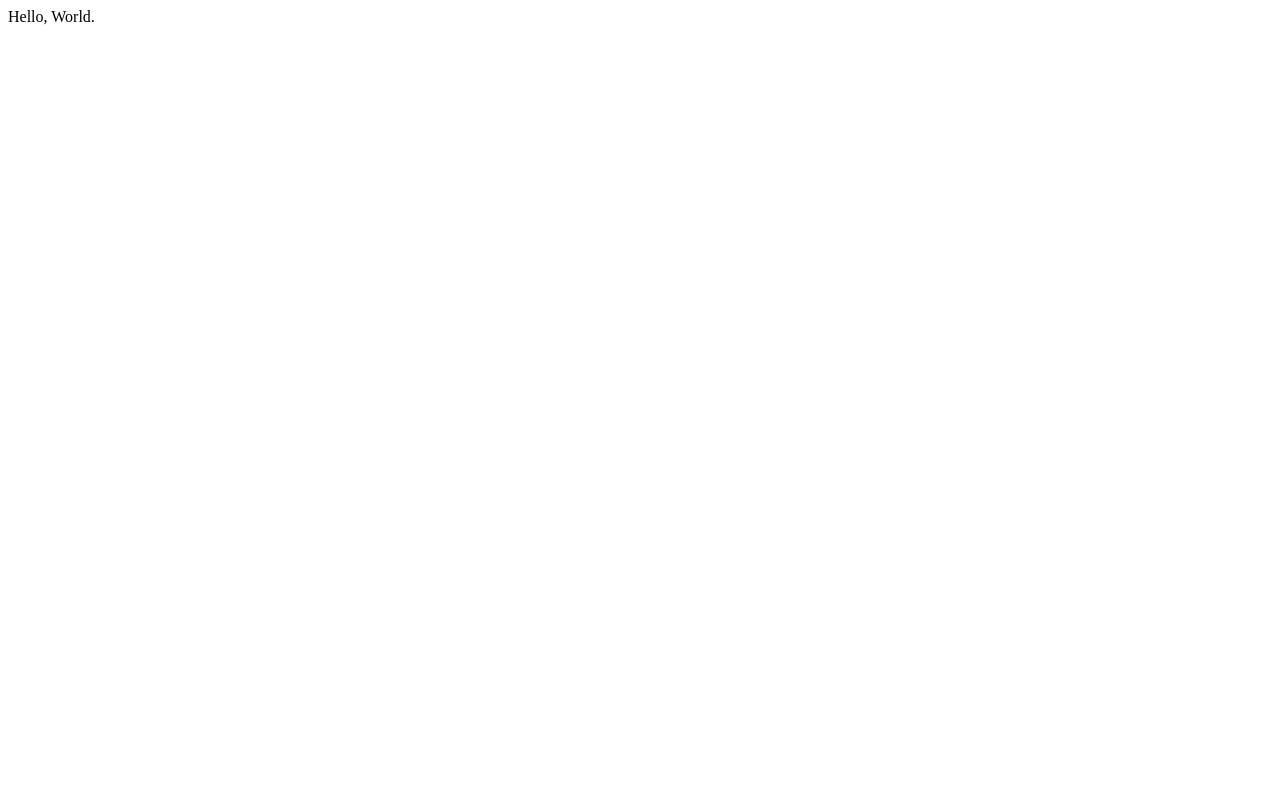
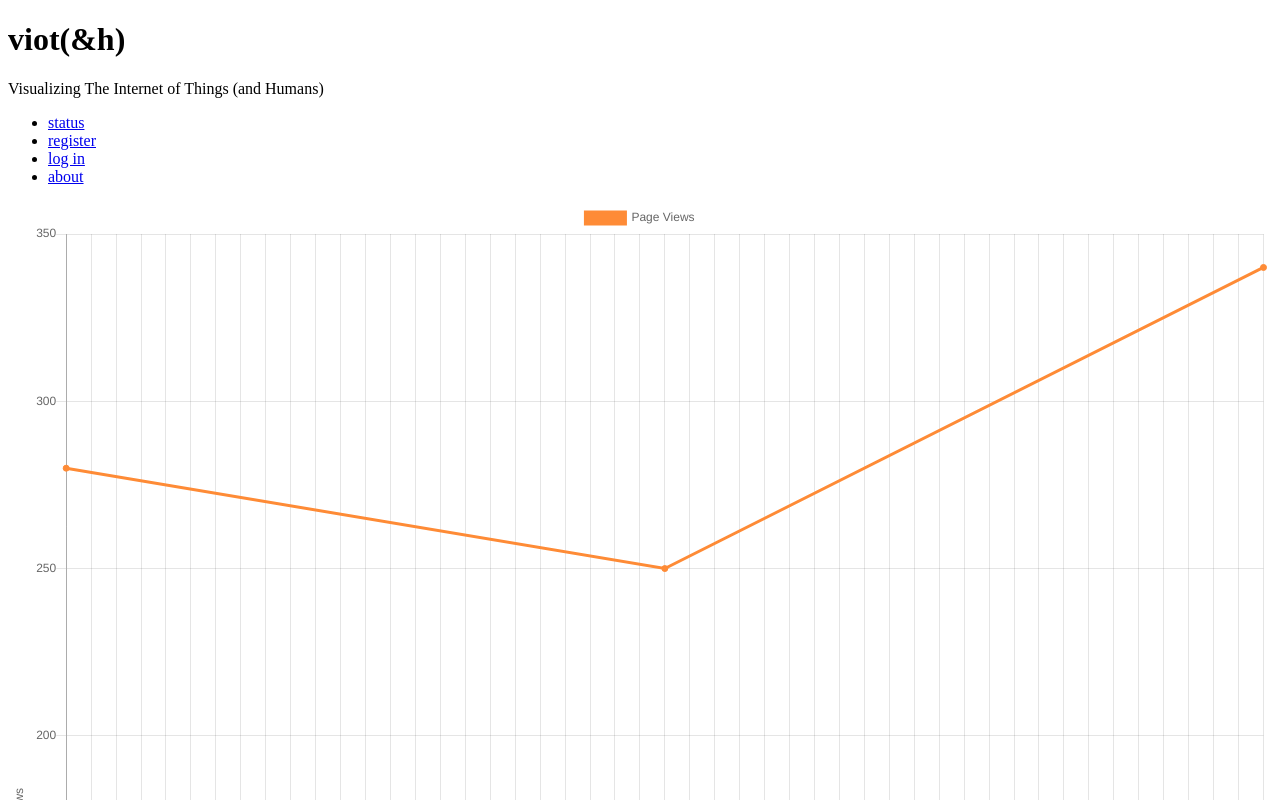
Before and after one commit to pocketcalculator/vioth, a website: page public/index.html in a window 1280 px wide. Shown: the top 800 px of the page. Drawn offline with nearby package versions, Linux system fonts and the light colour scheme.

Commit message:
created base index.html and added chart.js example

```diff
--- a/public/index.html
+++ b/public/index.html
@@ -1 +1,81 @@
-Hello, World.
+<!DOCTYPE html>
+<html lang="en-US">
+  <head>
+    <meta charset="utf-8">
+    <meta name="viewport" content="width=device-width">
+    <title>VIOTH: Visualizing the Internet of Things (and Humans)</title>
+    <meta name="keywords" content="IOT,Edge Computing">
+    <meta name="author" content="Paul Sczurek">
+    <meta name="description" content="An IOT Dashboard">
+    <script src="https://cdnjs.cloudflare.com/ajax/libs/Chart.js/2.7.1/Chart.bundle.js"></script>
+  </head>
+  <body>
+    <header role="banner">
+      <h1>viot(&h)</h1>
+      <p>Visualizing The Internet of Things (and Humans)</p>
+    </header>
+    <nav role="navigation">
+      <ul>
+        <li><a href="./status">status</a></li>
+        <li><a href="./register">register</a></li>
+        <li><a href="./login">log in</a></li>
+        <li><a href="#about">about</a></li>
+      </ul>
+    </nav>
+    <main role="main">
+      <section class="mainImage">
+      </section>
+      <section class="summaryGraph">
+      </section>
+      <section class="status">
+        <canvas id='systemStatusChart' width="400" height="400"></canvas>
+        <script>
+        const ctx = document.getElementById('systemStatusChart').getContext('2d')
+        const data = {
+// Labels should be Date objects
+          labels: [new Date(2017, 08, 16), new Date(2017, 08, 17), new Date(2017, 08, 18)],
+          datasets: [{
+            fill: false,
+            label: 'Page Views',
+            data: [280, 250, 340],
+            borderColor: '#fe8b36',
+            backgroundColor: '#fe8b36',
+            lineTension: 0,
+          }]
+        }
+        const options = {
+          type: 'line',
+          data: data,
+          options: {
+            fill: false,
+            responsive: true,
+            scales: {
+              xAxes: [{
+                type: 'time',
+                display: true,
+                scaleLabel: {
+                  display: true,
+                  labelString: "Date",
+                }
+              }],
+              yAxes: [{
+                ticks: {
+                  beginAtZero: true,
+                },
+                display: true,
+                scaleLabel: {
+                  display: true,
+                  labelString: "Page Views",
+                }
+              }]
+            }
+          }
+        }
+        const chart = new Chart(ctx, options);
+        </script>
+      </section>
+    </main>
+      <script src="https://code.jquery.com/jquery.min.js"></script>
+      <script type="text/javascript" src="./index.js"></script>
+  </body>
+</html>
--- /dev/null
+++ b/public/style.css
@@ -0,0 +1,3 @@
+body * {
+  box-sizing: border-box;
+}
```
Also changed, not shown: public/index.js (added).
